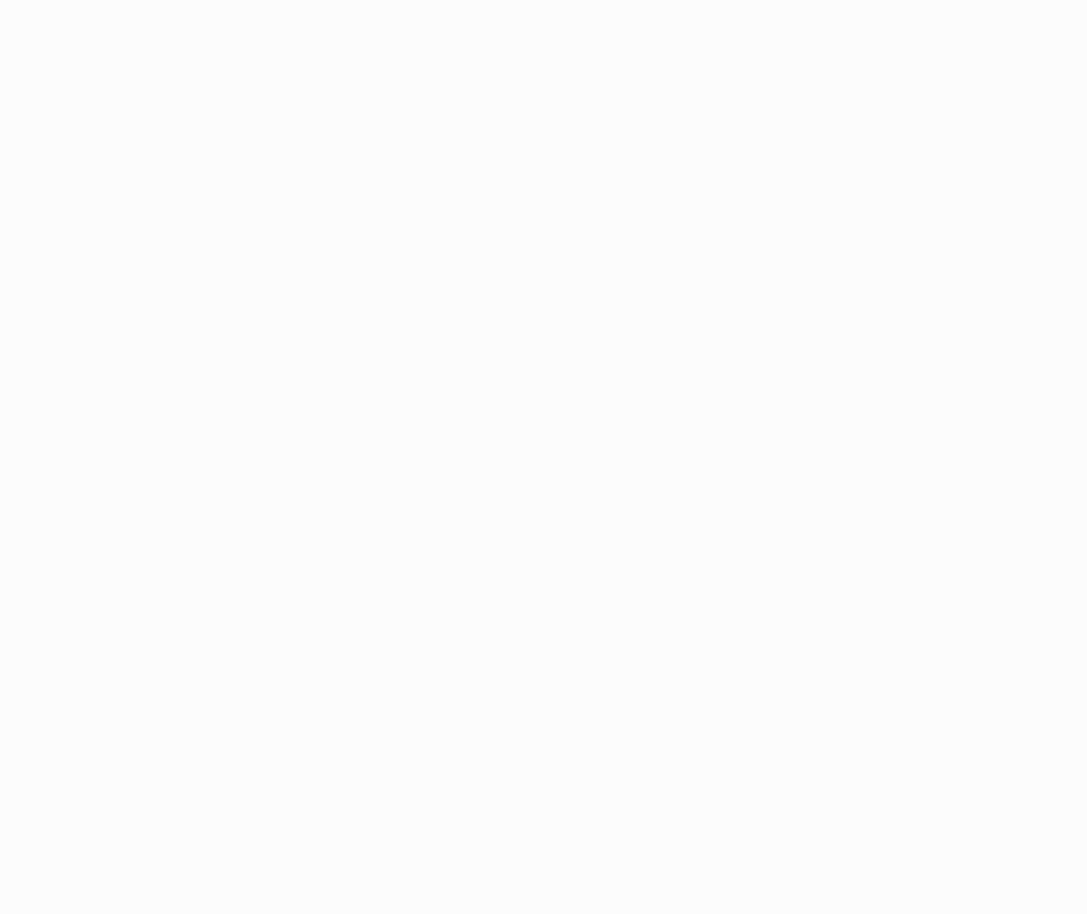
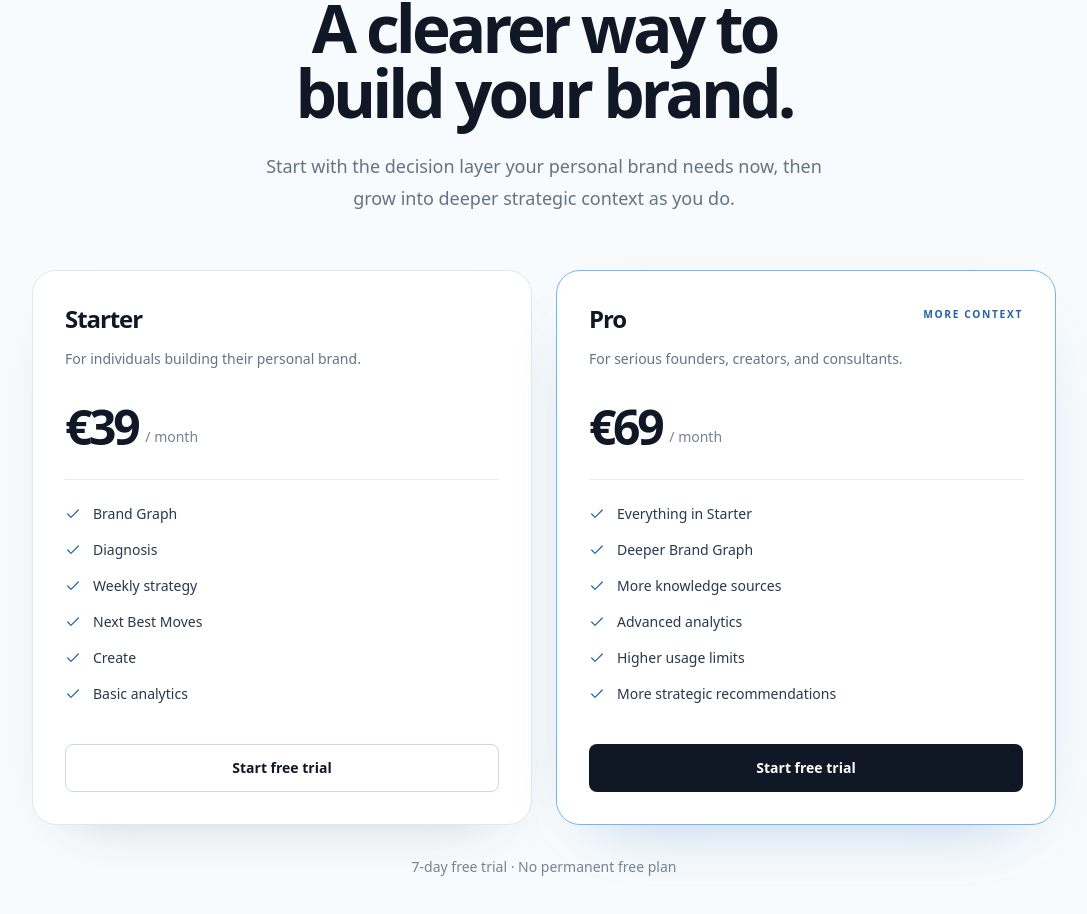
Before and after one commit to veokleo-create07/linkeldn.tool.100k, a Next.js app: page / in a window 1280 px wide. Shown: the part 5062-5976 px from the top of the page, without its empty margins (96-1183 px from the left). Before the commit the page ends 4876 px from the top, so only its background shows below. Built offline with nearby package versions, Linux system fonts and the light colour scheme.

Commit message:
feat: add homepage pricing section

```diff
--- a/src/app/(marketing)/page.tsx
+++ b/src/app/(marketing)/page.tsx
@@ -1,6 +1,7 @@
 import { HomeHero } from "@/components/marketing/home-hero";
 import { IntelligenceLoop } from "@/components/marketing/intelligence-loop";
 import { KnowledgeSourcesSection } from "@/components/marketing/knowledge-sources-section";
+import { PricingSection } from "@/components/marketing/pricing-section";
 import { ProblemSection } from "@/components/marketing/problem-section";
 
 export default function HomePage() {
@@ -10,6 +11,7 @@
       <ProblemSection />
       <IntelligenceLoop />
       <KnowledgeSourcesSection />
+      <PricingSection />
     </>
   );
 }
--- /dev/null
+++ b/src/components/marketing/pricing-section.tsx
@@ -0,0 +1,83 @@
+import Link from "next/link";
+import { Check } from "lucide-react";
+
+const plans = [
+  {
+    name: "Starter",
+    price: "€39",
+    description: "For individuals building their personal brand.",
+    features: ["Brand Graph", "Diagnosis", "Weekly strategy", "Next Best Moves", "Create", "Basic analytics"],
+    emphasized: false,
+  },
+  {
+    name: "Pro",
+    price: "€69",
+    description: "For serious founders, creators, and consultants.",
+    features: ["Everything in Starter", "Deeper Brand Graph", "More knowledge sources", "Advanced analytics", "Higher usage limits", "More strategic recommendations"],
+    emphasized: true,
+  },
+] as const;
+
+export function PricingSection() {
+  return (
+    <section aria-labelledby="pricing-heading" className="bg-[#f8fbfd] py-24 sm:py-28 lg:py-36">
+      <div className="marketing-container">
+        <div className="mx-auto max-w-2xl text-center">
+          <p className="text-[0.68rem] font-semibold uppercase tracking-[0.22em] text-[#3977a9]">Simple pricing</p>
+          <h2 id="pricing-heading" className="text-balance mt-5 text-4xl font-semibold leading-[1.02] tracking-[-0.06em] text-[#101826] sm:text-5xl lg:text-[4.1rem]">
+            A clearer way to build your brand.
+          </h2>
+          <p className="mx-auto mt-6 max-w-xl text-base leading-7 text-[#647384] sm:text-lg sm:leading-8">
+            Start with the decision layer your personal brand needs now, then grow into deeper strategic context as you do.
+          </p>
+        </div>
+
+        <div className="mx-auto mt-14 grid max-w-5xl gap-5 lg:grid-cols-2 lg:gap-6">
+          {plans.map((plan) => (
+            <article
+              key={plan.name}
+              className={[
+                "flex flex-col rounded-[1.5rem] border bg-white p-6 shadow-[0_24px_58px_-42px_rgba(20,50,76,0.34)] sm:p-8",
+                plan.emphasized ? "border-[#6fb7fd] shadow-[0_28px_70px_-42px_rgba(32,104,177,0.42)]" : "border-[#dfe8ef]",
+              ].join(" ")}
+            >
+              <div className="flex items-start justify-between gap-4">
+                <div>
+                  <h3 className="text-2xl font-semibold tracking-[-0.045em] text-[#101826]">{plan.name}</h3>
+                  <p className="mt-3 max-w-sm text-sm leading-6 text-[#647384]">{plan.description}</p>
+                </div>
+                {plan.emphasized && <span className="pt-1 text-[0.64rem] font-semibold uppercase tracking-[0.16em] text-[#2563a6]">More context</span>}
+              </div>
+
+              <div className="mt-8 flex items-end gap-2 border-b border-[#e5edf3] pb-7">
+                <span className="text-5xl font-semibold leading-none tracking-[-0.07em] text-[#101826]">{plan.price}</span>
+                <span className="pb-1 text-sm text-[#748392]">/ month</span>
+              </div>
+
+              <ul className="mt-6 space-y-4" aria-label={`${plan.name} features`}>
+                {plan.features.map((feature) => (
+                  <li key={feature} className="flex items-center gap-3 text-sm text-[#26394d]">
+                    <Check aria-hidden="true" className="size-4 shrink-0 text-[#2563a6]" strokeWidth={1.8} />
+                    <span className={feature === "Everything in Starter" ? "font-medium" : ""}>{feature}</span>
+                  </li>
+                ))}
+              </ul>
+
+              <Link
+                href="/sign-up"
+                className={[
+                  "mt-10 inline-flex min-h-12 items-center justify-center rounded-lg px-5 text-sm font-semibold transition-colors focus-visible:outline-none focus-visible:ring-2 focus-visible:ring-[#2563a6] focus-visible:ring-offset-2",
+                  plan.emphasized ? "bg-[#101826] text-white hover:bg-[#1d3044]" : "border border-[#cbd9e4] bg-white text-[#101826] hover:border-[#8bbce5] hover:bg-[#f5faff]",
+                ].join(" ")}
+              >
+                Start free trial
+              </Link>
+            </article>
+          ))}
+        </div>
+
+        <p className="mt-8 text-center text-sm text-[#748392]">7-day free trial · No permanent free plan</p>
+      </div>
+    </section>
+  );
+}
```
